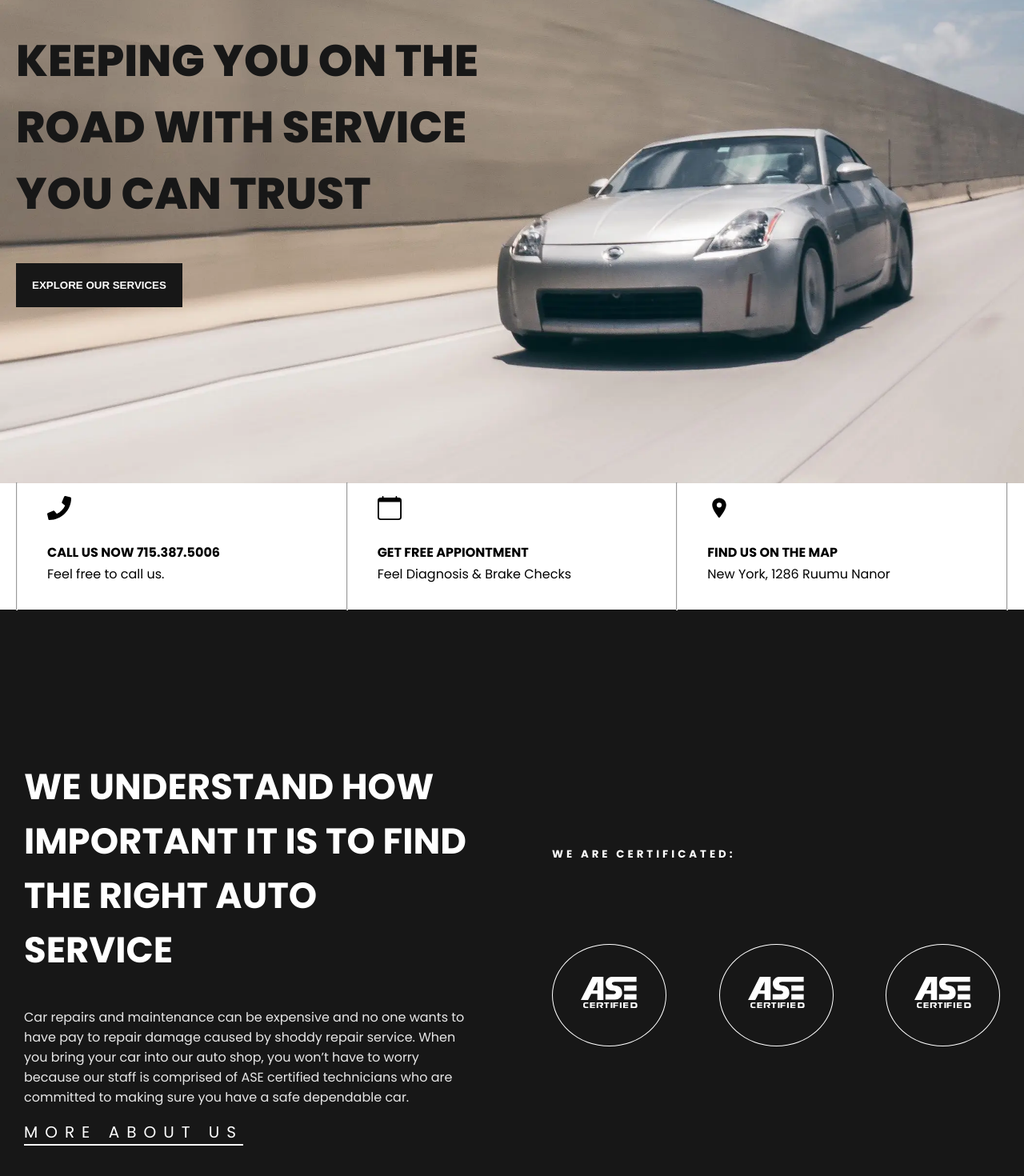
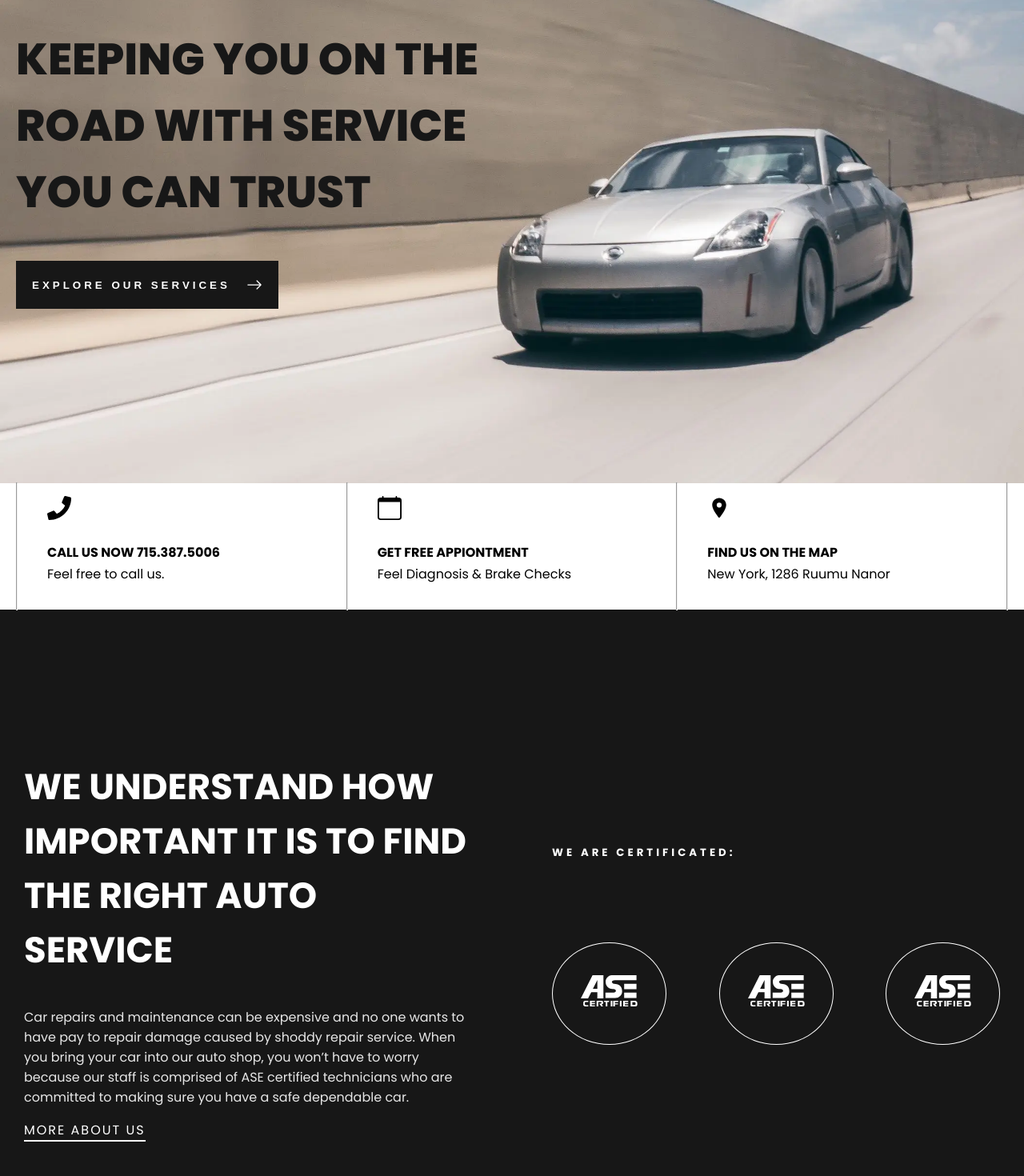
Before and after one commit to izzylogo/machine, a React (Create React App) app: page / in a window 1280 px wide. Shown: the part 198-1668 px from the top of the page at 80% size. Built offline with nearby package versions, Linux system fonts and the light colour scheme; the HTML template or start-up script is replaced by a standard one.

Commit message:
Done with the animation

```diff
--- a/src/components/Hero.js
+++ b/src/components/Hero.js
@@ -1,19 +1,49 @@
 import React from 'react'
 import '../styles/Hero.css'
 import background from '../assets/contactbackground.webp'
+import { motion, variants } from 'framer-motion'
+
+
+const pAni={
+    offscreen:{y: 100, opacity: 0},
+    onscreen:{y: 0,
+      opacity: [0, 0.2, 0.5, 0.8, 1],
+      transition: {type: 'spring',
+      bounce: 0.2,
+      delay: .5,
+      duration: 2.5}
+    }
+  }
+
+  const p2Ani={
+    offscreen:{y: 100, opacity: 0},
+    onscreen:{y: 0,
+      opacity: [0, 0.2, 0.5, 0.8, 1],
+      transition: {type: 'spring',
+      bounce: 0.2,
+      delay: .7,
+      duration: 2.5}
+    }
+  }
 
 const Hero = (props) => {
-
 
   return (
     <div className='hero'>
         <div className="hero-contain">
             <div className="hero-contain-top">
                 <div className="hero-left">
-                    <div className="hero-contain-bottom-cover">
-                        <p>MACCHINA AUTO REPAIR IN NEW YORK</p>
-                        <h1 style={{color: props.color}}>{props.head}</h1>
-                    </div>
+                    <motion.div className="hero-contain-bottom-cover"
+                        initial={'offscreen'}
+                        whileInView={'onscreen'}
+                        viewport={{once:true, amount:0.3}}
+                        transition={{staggerChildren:0.5}}
+                    >
+                        <motion.p
+                            variants={pAni}
+                        >MACCHINA AUTO REPAIR IN NEW YORK</motion.p>
+                        <motion.h1 variants={p2Ani}>{props.head}</motion.h1>
+                    </motion.div>
                 </div>
                 <div className="hero-right">
                     <div className="hero-right-img"
--- a/src/pages/Home.js
+++ b/src/pages/Home.js
@@ -10,23 +10,53 @@ import {MdLocationOn} from 'react-icons/md'
 import logos from '../assets/certificate-01.svg'
 import servpic from '../assets/service1.webp'
 import { testimonial } from '../constants'
+import {motion, variants} from 'framer-motion'
 
+
+const spanAni={
+  offscreen:{y: 90, opacity: 0},
+  onscreen:{y: 0,
+    opacity: [0, 1],
+    transition: {type: 'spring',
+    bounce: 0.2,
+    delay: 1,
+    duration: 1.5}
+  }
+}
+
+const h2Ani={
+  offscreen:{y: -100, opacity: 0},
+  onscreen:{y: 0,
+    opacity: [0, 0.2, 0.5, 0.8, 1],
+    transition: {type: 'spring',
+    bounce: 0.2,
+    delay: 0.5,
+    duration: 1.5}
+  }
+}
 
 const Home = () => {
   return (
     <div className='home'>
       {/* Hero Section */}
-      <div className="home-contain">
+      <motion.div
+        initial={'offscreen'}
+        whileInView={'onscreen'}
+        viewport={{once:true, amount:0.3}}
+        transition={{staggerChildren:0.5}}
+      className="home-contain">
         <div className="home-top">
           <div className="home-intro">
             <div className="home-left">
-              <h2>KEEPING YOU ON THE ROAD WITH SERVICE YOU CAN TRUST</h2>
-              <button>EXPLORE OUR SERVICES</button>
+              <motion.h2 variants={h2Ani}>KEEPING YOU ON THE ROAD WITH SERVICE YOU CAN TRUST</motion.h2>
+              <motion.button
+                variants={spanAni}
+              >EXPLORE OUR SERVICES <BsArrowRight fontSize={20} className='rightarrow'/></motion.button>
             </div>
             <div className="home-right"></div>
           </div>
         </div>
-      </div>
+      </motion.div>
 
       <div className="hero-bottom">
           <hr/>
@@ -53,12 +83,17 @@ const Home = () => {
 
 
       <div className='home-section2'>
-        <div className="section2-top">
-          <div className="section2-left">
+        <motion.div className="section2-top"
+          initial={'offscreen'}
+          whileInView={'onscreen'}
+          viewport={{once:true, amount:0.3}}
+          transition={{staggerChildren:0.5}}
+        >
+          <motion.div className="section2-left" variants={spanAni}>
             <h2>WE UNDERSTAND HOW IMPORTANT IT IS TO FIND THE RIGHT AUTO SERVICE</h2>
             <p>Car repairs and maintenance can be expensive and no one wants to have pay to repair damage caused by shoddy repair service. When you bring your car into our auto shop, you won’t have to worry because our staff is comprised of ASE certified technicians who are committed to making sure you have a safe dependable car.</p>
-            <div>MORE ABOUT US</div>
-          </div>
+            <div className='section2-left-bottom'>MORE ABOUT US</div>
+          </motion.div>
           <div className="section2-right">
             <h5>WE ARE CERTIFICATED:</h5>
             <div className="cert-logo">
@@ -73,7 +108,7 @@ const Home = () => {
               </div>
             </div>
           </div>
-        </div>
+        </motion.div>
       </div>
 
       <div className="ferrari">
@@ -98,8 +133,45 @@ const Home = () => {
       {/* our servives home */}
       <div className="home-section3">
         <div className="section3-contain">
-          <h2>OUR SERVICES</h2> <br />
-          <p>VIEW ALL SERVICES</p>
+          <motion.h2
+            initial={{ opacity: 0,
+              y: 50,
+              opacity: [0, 0.2, 0.5, 0.8, 1],
+              transition: {type: 'spring',
+              bounce: 0.2,
+              delay: 1.1,
+              duration: 2.5}
+            }}
+            whileInView={{
+              opacity: 1,
+              y: 0,
+              opacity: [0, 0.2, 0.5, 0.8, 1],
+              transition: {type: 'spring',
+              bounce: 0.2,
+              delay: 1.1,
+              duration: 2.5}
+            }}
+            viewport={{ once: true, amount: 0.4 }}
+          >OUR SERVICES</motion.h2> <br />
+          <motion.p
+            initial={{ opacity: 0,
+              y: 50,
+              opacity: [0, 0.2, 0.5, 0.8, 1],
+              transition: {type: 'spring',
+              bounce: 0.2,
+              delay: 1.3,
+              duration: 1}
+            }}
+            whileInView={{ opacity: 1,
+              y: 0,
+              opacity: [0, 0.2, 0.5, 0.8, 1],
+              transition: {type: 'spring',
+              bounce: 0.2,
+              delay: 1.3,
+              duration: 1}
+            }}
+            viewport={{ once: true, amount: 0.4 }}
+          >VIEW ALL SERVICES</motion.p>
           <div className="section3-grid">
             <div className="grid-contain">
               <div className="grid-con con1">
@@ -149,7 +221,24 @@ const Home = () => {
       <div className="home-section4">
         <div className="section4-contain">
           <div className="section4-top">
-            <h2>100% APPROVED BY CUSTOMERS</h2>
+            <motion.h2
+              initial={{ opacity: 0,
+                y: 50,
+                opacity: [0, 0.2, 0.5, 0.8, 1],
+                transition: {type: 'spring',
+                bounce: 0.2,
+                delay: 1.3,
+                duration: 1}
+              }}
+              whileInView={{ opacity: 1,
+                y: 0,
+                opacity: [0, 0.2, 0.5, 0.8, 1],
+                transition: {type: 'spring',
+                bounce: 0.2,
+                delay: 1.3,
+                duration: 1}
+              }}
+            >100% APPROVED BY CUSTOMERS</motion.h2>
             <div className="testimonal-cards">
               {testimonial.map((test) => (
                 <div className="card">
--- a/src/styles/Home.css
+++ b/src/styles/Home.css
@@ -54,6 +54,17 @@ h2{
     padding: 20px;
     border: none;
     font-weight: 600;
+    display: flex;
+    align-items: center;
+    gap: 20px;
+    cursor: pointer;
+    transition: .5s ease;
+    letter-spacing: 4px;
+}
+
+.home-left button:hover{
+    background-color: red;
+
 }
 
 .hero-bottom{
@@ -150,9 +161,9 @@ h2{
     color: rgba(245, 245, 245, 0.936);
 }
 
-.section2-left div{
-    font-size: 20px;
-    letter-spacing: 9px;
+.section2-left-bottom{
+    font-size: 16px;
+    letter-spacing: 2px;
     border-bottom: 2px solid rgb(255, 255, 255);
     width: fit-content;
 }
```
